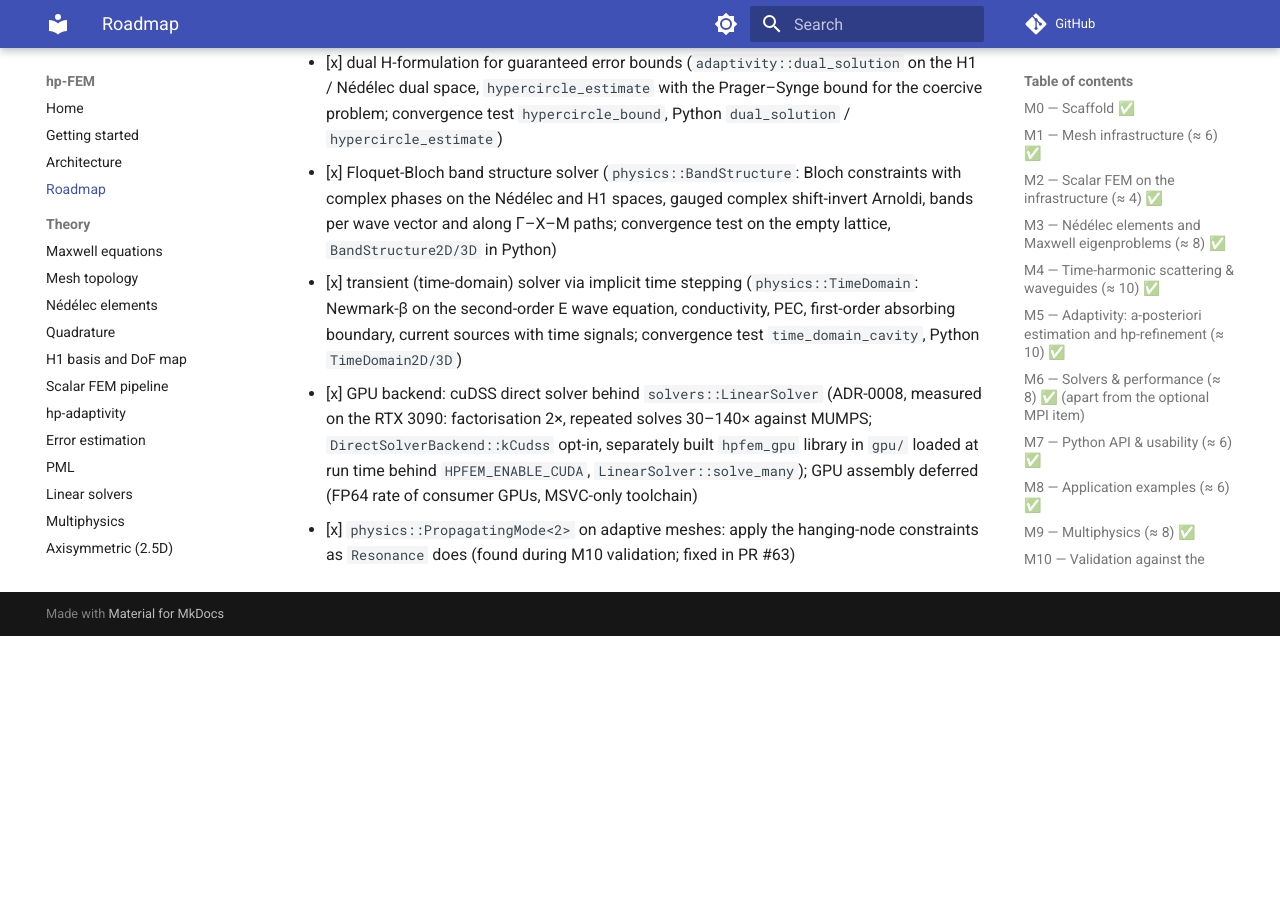
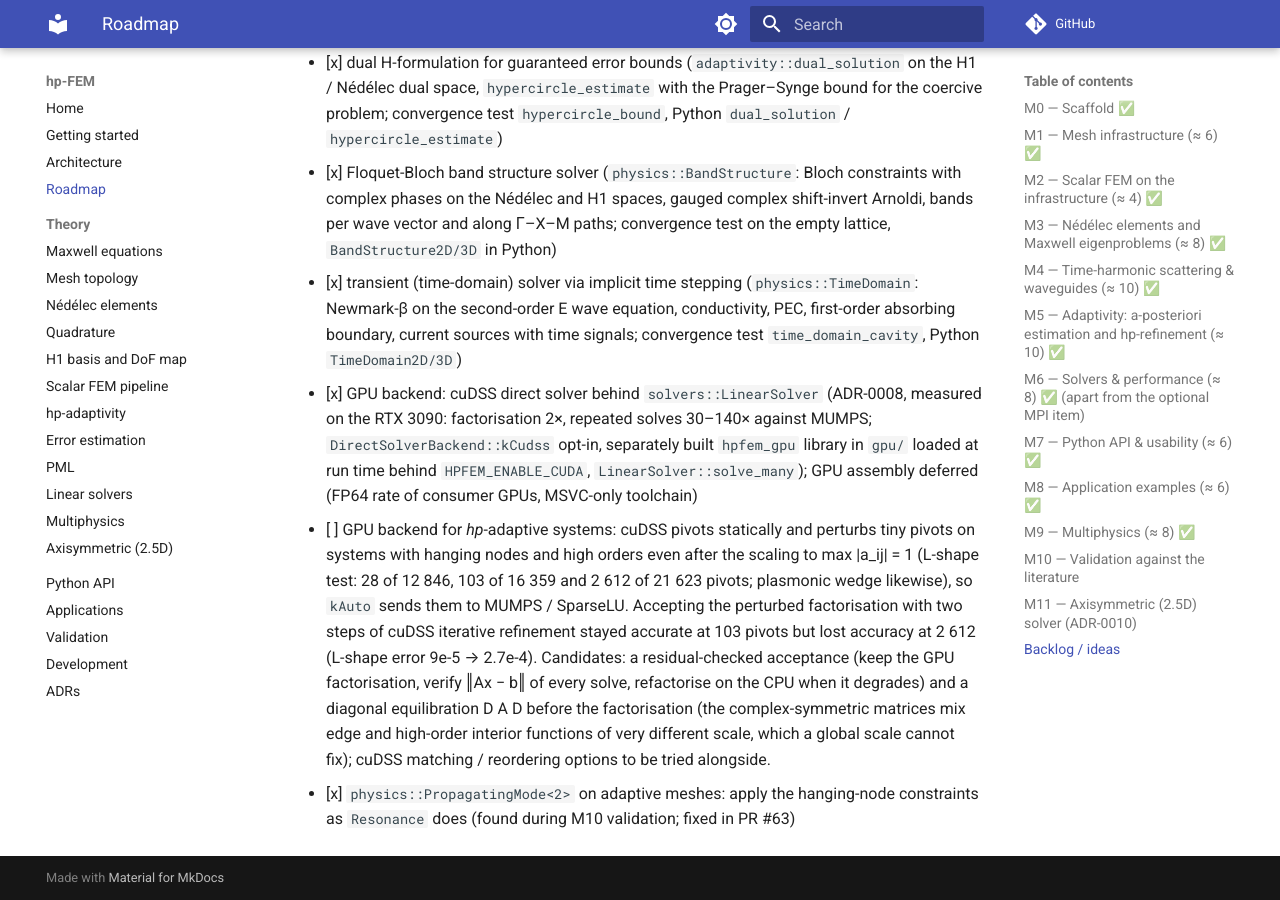
Before and after one commit to PhotonPower/hp-FEM, an MkDocs documentation site: the page built from docs/roadmap.md, in a window 1280 px wide and 900 px high, scrolled down 5942 px. Built offline with MkDocs 1.6.1 and Material for MkDocs 9.7.7, drawn with Linux system fonts in a browser that asks for light colours; comment, search, counter and statistics services are not loaded; before the commit the page ends 6578 px from its top, so only the background shows below that.

Commit message:
docs(roadmap): backlog item for the GPU backend on hp-adaptive systems
cuDSS perturbs pivots on systems with hanging nodes even after the scaling (28/12846,
103/16359, 2612/21623 in the L-shape test), so kAuto falls back to the CPU there; records
the numbers of the iterative-refinement experiment and the candidates (residual-checked
acceptance, diagonal equilibration D A D, matching / reordering options).

Co-Authored-By: Claude Fable 5.1 <noreply@anthropic.com>

```diff
--- a/docs/roadmap.md
+++ b/docs/roadmap.md
@@ -211,5 +211,16 @@ Bodies of revolution on the meridian mesh, one 2D problem per azimuthal order m.
   `DirectSolverBackend::kCudss` opt-in, separately built `hpfem_gpu` library in `gpu/` loaded
   at run time behind `HPFEM_ENABLE_CUDA`, `LinearSolver::solve_many`); GPU assembly deferred
   (FP64 rate of consumer GPUs, MSVC-only toolchain)
+- [ ] GPU backend for *hp*-adaptive systems: cuDSS pivots statically and perturbs tiny
+  pivots on systems with hanging nodes and high orders even after the scaling to
+  max |a_ij| = 1 (L-shape test: 28 of 12 846, 103 of 16 359 and 2 612 of 21 623 pivots;
+  plasmonic wedge likewise), so `kAuto` sends them to MUMPS / SparseLU. Accepting the
+  perturbed factorisation with two steps of cuDSS iterative refinement stayed accurate at
+  103 pivots but lost accuracy at 2 612 (L-shape error 9e-5 → 2.7e-4). Candidates: a
+  residual-checked acceptance (keep the GPU factorisation, verify ‖Ax − b‖ of every solve,
+  refactorise on the CPU when it degrades) and a diagonal equilibration D A D before the
+  factorisation (the complex-symmetric matrices mix edge and high-order interior functions
+  of very different scale, which a global scale cannot fix); cuDSS matching / reordering
+  options to be tried alongside.
 - [x] `physics::PropagatingMode<2>` on adaptive meshes: apply the hanging-node constraints
   as `Resonance` does (found during M10 validation; fixed in PR #63)
```
